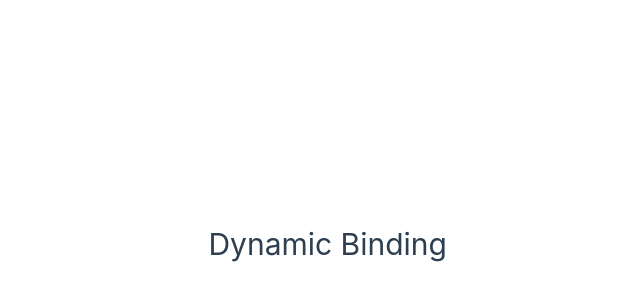
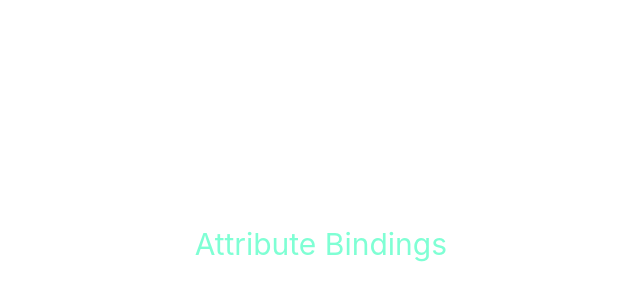
Before and after one commit to Hashara13/Vue-Docs, a Vue app: page / in a window 1280 px wide. Shown: the part 156-456 px from the top of the page, without its empty margins (193-833 px from the left). Built offline with nearby package versions, Linux system fonts and the light colour scheme.

Commit message:
Attribute Bindings

```diff
--- a/src/App.vue
+++ b/src/App.vue
@@ -1,7 +1,12 @@
 <script setup>
 import {ref} from 'vue'
-const message=ref('Dynamic Binding')
+const message=ref('title')
 </script>
 <template>
-  <h1>{{ message }}</h1>
+  <h1 :class="message">Attribute Bindings </h1>
 </template>
+<style>
+.title{
+  color: aquamarine;
+}
+</style>
```
